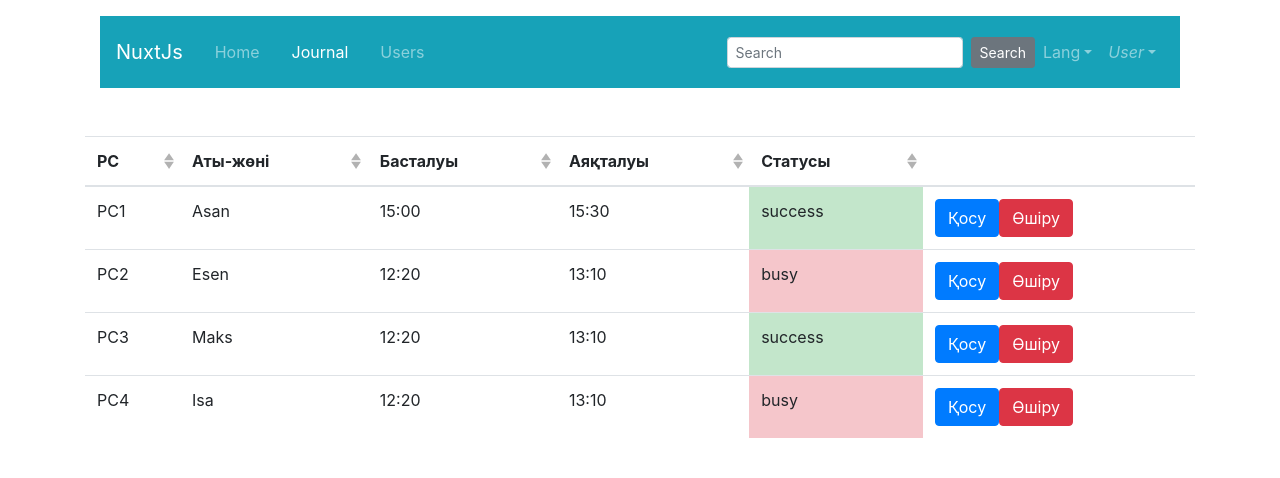
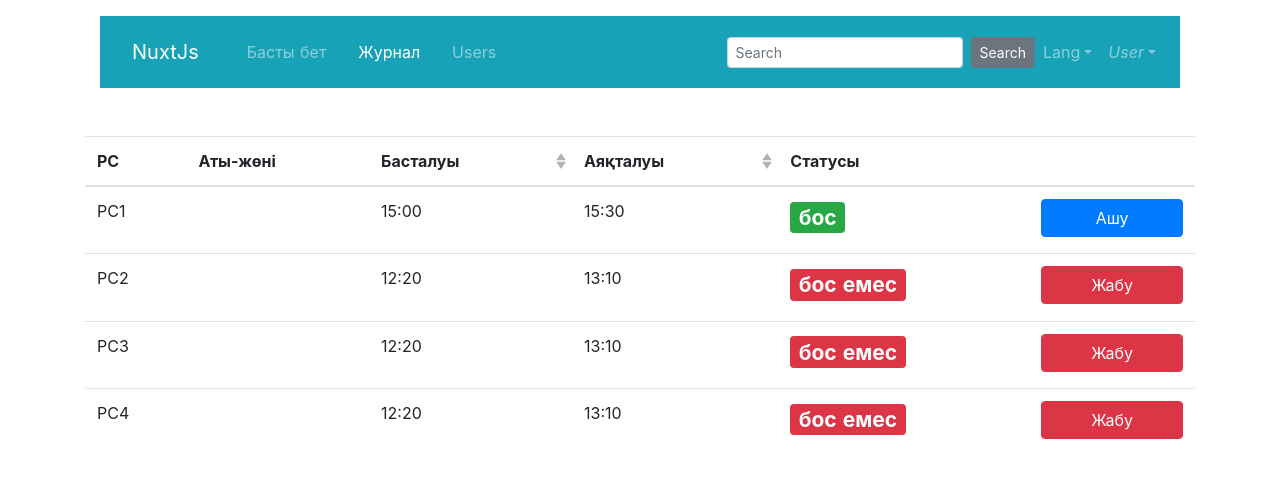
Before and after one commit to bek-app/nuxtjs-pr, a Nuxt app: page /journal in a window 1280 px wide. Shown: the top 478 px of the page. Built offline with nearby package versions, Linux system fonts and the light colour scheme.

Commit message:
Nureke karap jiberiniz

```diff
--- a/components/Navbar.vue
+++ b/components/Navbar.vue
@@ -1,7 +1,14 @@
 <template>
   <b-container>
     <b-navbar toggleable="lg" type="dark" variant="info">
-      <b-navbar-brand href="#">NuxtJs</b-navbar-brand>
+      <b-navbar-brand
+        class="nav-link"
+        no-prefetch
+        exact
+        active-class="active"
+        to="/"
+        >NuxtJs</b-navbar-brand
+      >
 
       <b-navbar-toggle target="nav-collapse"></b-navbar-toggle>
 
@@ -13,7 +20,7 @@
             exact
             active-class="active"
             to="/"
-            >Home
+            >Басты бет
           </b-nav-item>
           <b-nav-item
             class="nav-link"
@@ -21,7 +28,7 @@
             exact
             active-class="active"
             to="/journal"
-            >Journal
+            >Журнал
           </b-nav-item>
           <b-nav-item
             class="nav-link"
--- a/pages/journal.vue
+++ b/pages/journal.vue
@@ -8,20 +8,40 @@
       :fields="fields"
       :tbody-tr-class="rowClass"
     >
-      <template #cell(btn)="">
-        <b-button variant="primary" @click="$bvModal.show('bv-modal-example')"
-          >Қосу</b-button
+      <template #cell(name)="data">
+        {{ data.item.user && data.item.user.name }}
+      </template>
+
+      <template #cell(status)="data">
+        <h3>
+          <b-badge v-if="data.item.busy" variant="danger">бос емес</b-badge>
+          <b-badge v-else variant="success">бос</b-badge>
+        </h3>
+      </template>
+      <template #cell(btn)="data">
+        <b-button
+          v-b-modal="'my-modal'"
+          variant="danger"
+          v-if="data.item.busy"
+          @click="stopTime(data.item)"
+          block
         >
-        <b-button variant="danger"> Өшіру</b-button>
+          Жабу</b-button
+        >
+
+        <b-button block variant="primary" @click="openTime(data.item)" v-else
+          >Ашу</b-button
+        >
       </template>
     </b-table>
+    <b-modal id="my-modal">Hello From My Modal! </b-modal>
     <div>
       <b-modal id="bv-modal-example" hide-footer>
         <template #modal-title> Журналға енгізу </template>
         <div class="d-block text-center">
           <div>
             <b-form-select
-              v-model="selected"
+              v-model="selectedUserId"
               :options="users"
               value-field="id"
               text-field="name"
@@ -31,7 +51,9 @@
             <div class="mt-3"></div>
           </div>
         </div>
-        <b-button variant="success" class="mt-3"> Қосу</b-button>
+        <b-button variant="success" class="mt-3" @click="addItem(data.item)">
+          Қосу</b-button
+        >
         <b-button class="mt-3" @click="$bvModal.hide('bv-modal-example')"
           >Терезені жабу</b-button
         >
@@ -48,12 +70,10 @@ export default {
         {
           key: 'pc',
           label: 'PC',
-          sortable: true,
         },
         {
           key: 'name',
           label: 'Аты-жөні',
-          sortable: true,
         },
         {
           key: 'start_time',
@@ -68,7 +88,6 @@ export default {
         {
           key: 'status',
           label: 'Статусы',
-          sortable: true,
         },
         {
           key: 'btn',
@@ -77,36 +96,32 @@ export default {
       ],
       items: [
         {
-          name: 'Asan',
+          user: null,
           start_time: '15:00',
           pc: 'PC1',
           end_time: '15:30',
-          status: 'success',
-          _cellVariants: { status: 'success' },
+          busy: false,
         },
         {
-          name: 'Esen',
+          user: null,
           start_time: '12:20',
           pc: 'PC2',
           end_time: '13:10',
-          status: 'busy',
-          _cellVariants: { status: 'danger' },
+          busy: true,
         },
         {
-          name: 'Maks',
+          user: null,
           start_time: '12:20',
           pc: 'PC3',
           end_time: '13:10',
-          status: 'success',
-          _cellVariants: { status: 'success' },
+          busy: true,
         },
         {
-          name: 'Isa',
+          user: null,
           start_time: '12:20',
           pc: 'PC4',
           end_time: '13:10',
-          status: 'busy',
-          _cellVariants: { status: 'danger' },
+          busy: true,
         },
       ],
 
@@ -116,12 +131,32 @@ export default {
         { id: 5, name: 'Esimkhan' },
         { id: 17, name: 'Jambyl' },
       ],
+      selectedPS: null,
+      selectedUserId: null,
     }
   },
   methods: {
-    rowClass(item, type) {
-      if (!item || type !== 'row') return
-      if (item.status === 'awesome') return 'table-busy'
+    addItem(item) {
+      if (!this.selectedUserId) return
+      const selectedUser = this.users.find(
+        (user) => user.id === this.selectedUserId
+      )
+      this.selectedPS.user = selectedUser
+
+      this.item.busy = true
+
+      this.$bvModal.hide('bv-modal-example')
+    },
+    openTime(pc) {
+      this.selectedPS = pc
+
+      this.$bvModal.show('bv-modal-example')
+    },
+
+    stopTime(item) {
+      item.busy = false
+
+      this.$bvModal.show('my-modal')
     },
   },
 }
--- a/pages/users.vue
+++ b/pages/users.vue
@@ -1,3 +1,3 @@
 <template>
-  <b-container class="mt-5"><Navbar /></b-container>
+  <b-container class="mt-3"><Navbar /></b-container>
 </template>
```
